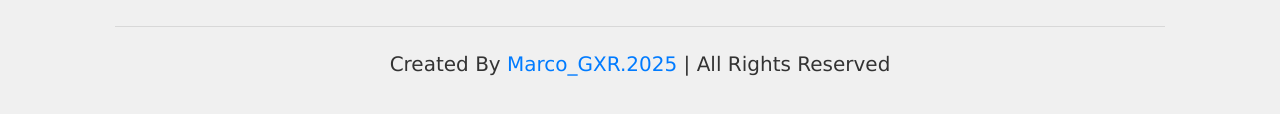
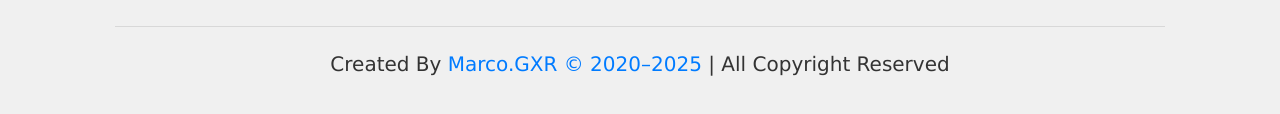
Before and after one commit to MARCOGXR/alsharqia, a plain HTML site: page index.html in a window 1280 px wide. Shown: the part 2829-2943 px from the top of the page. Drawn offline with nearby package versions, Linux system fonts and the light colour scheme.

Commit message:
Update index.html

```diff
--- a/index.html
+++ b/index.html
@@ -269,7 +269,7 @@
 
             </div>
 
-            <div class="credit"> created by <span> <a href="https://wa.me/+967772206778">Marco_GXR.2025</a> </span> | all rights reserved </div>
+            <div class="credit"> created by <span> <a href="https://wa.me/+967772206778">Marco.GXR © 2020–2025 </a> </span> | All copyright reserved </div>
 
         </section>
 
```
